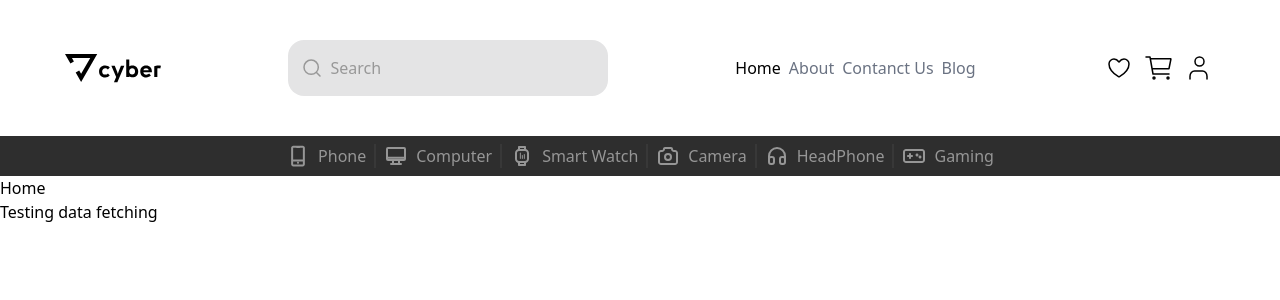
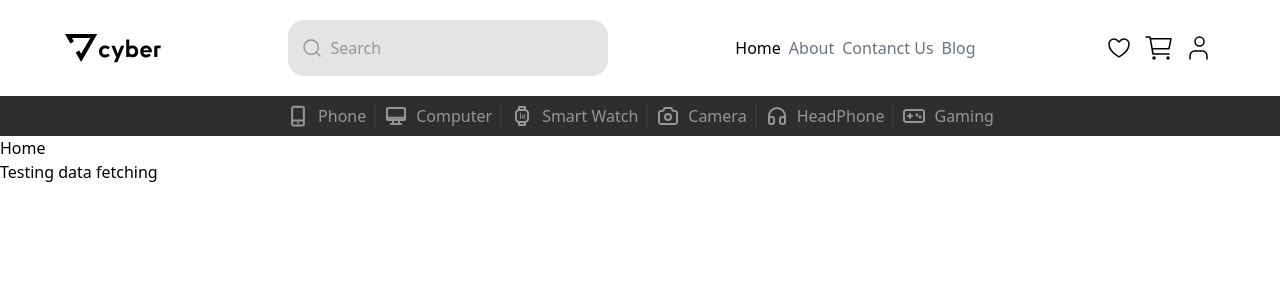
Before and after one commit to JaeHyunLee123/oz-cyber, a React (Vite) app: page / in a window 1280 px wide. Shown: the top 300 px of the page. Built offline with nearby package versions, Linux system fonts and the light colour scheme; no server answers.

Commit message:
#3 fix: reduce padding y of header
py-10 -> py-5

```diff
--- a/src/components/header/DesktopHeader.tsx
+++ b/src/components/header/DesktopHeader.tsx
@@ -10,7 +10,7 @@ export default function DesktopHeader() {
   const { pathname } = useLocation();
   return (
     <header className="flex flex-col">
-      <div className="flex px-2 justify-around items-center py-10 space-x-3 flex-wrap">
+      <div className="flex px-2 justify-around items-center py-5 space-x-3 flex-wrap">
         <Logo />
         <SearchInput />
         <nav className="flex justify-center items-center space-x-2">
--- a/src/components/header/MobileHeader.tsx
+++ b/src/components/header/MobileHeader.tsx
@@ -13,7 +13,7 @@ export default function MobileHeader() {
   const [isOpen, setIsOpen] = useState(false);
   return (
     <header className="flex flex-col">
-      <div className="flex flex-row px-2 py-10 justify-between items-center">
+      <div className="flex flex-row px-2 py-5 justify-between items-center">
         <Logo />
         <button
           onClick={() => {
```
